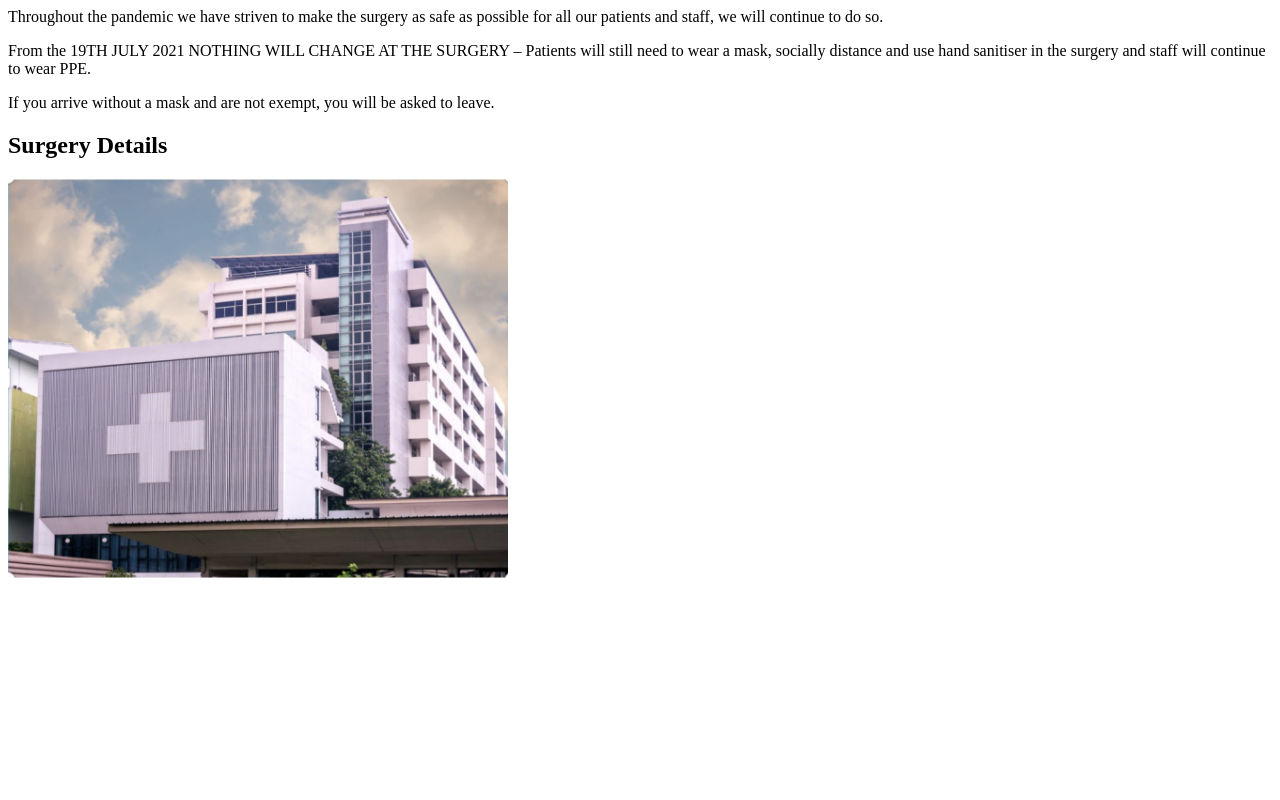
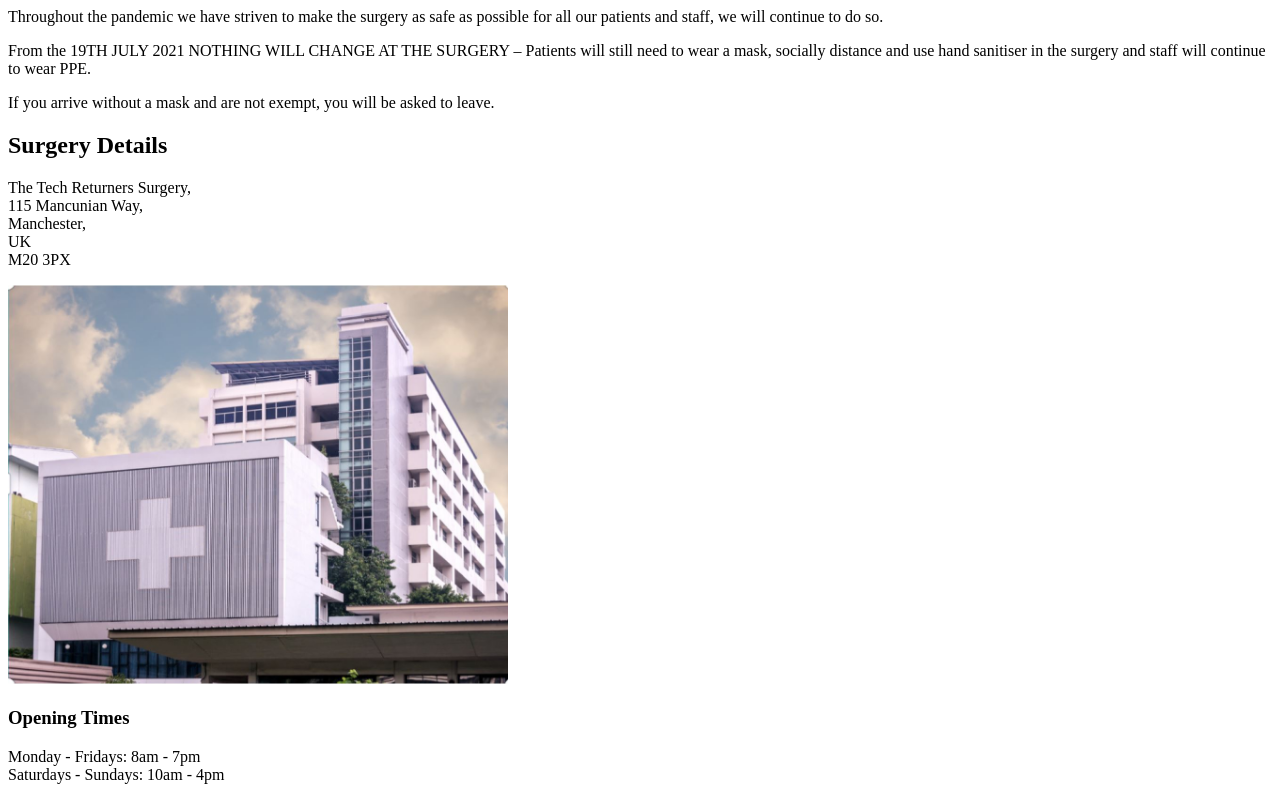
Before and after one commit to codingWithRach/doctors-surgery, a plain HTML site: page index.html in a window 1280 px wide. Shown: the part 378-1178 px from the top of the page. Before the commit the page ends 968 px from the top, so only its background shows below. Drawn offline with Linux system fonts and the light colour scheme.

Commit message:
Add surgery details section

```diff
--- a/index.html
+++ b/index.html
@@ -46,7 +46,15 @@
     </section>
     <section id="surgeryDetails">
         <h2>Surgery Details</h2>
+        <p>The Tech Returners Surgery,<br>
+            115 Mancunian Way,<br>
+            Manchester,<br>
+            UK<br>
+            M20 3PX<br></p>
         <img src="images/surgery.jpg" alt="Exterior of Tech Returners Surgery" width="500">
+    <h3>Opening Times</h3>
+    <p>Monday - Fridays: 8am - 7pm<br>
+        Saturdays - Sundays: 10am - 4pm</p>
     </section>
   </body>
 </html>
```
